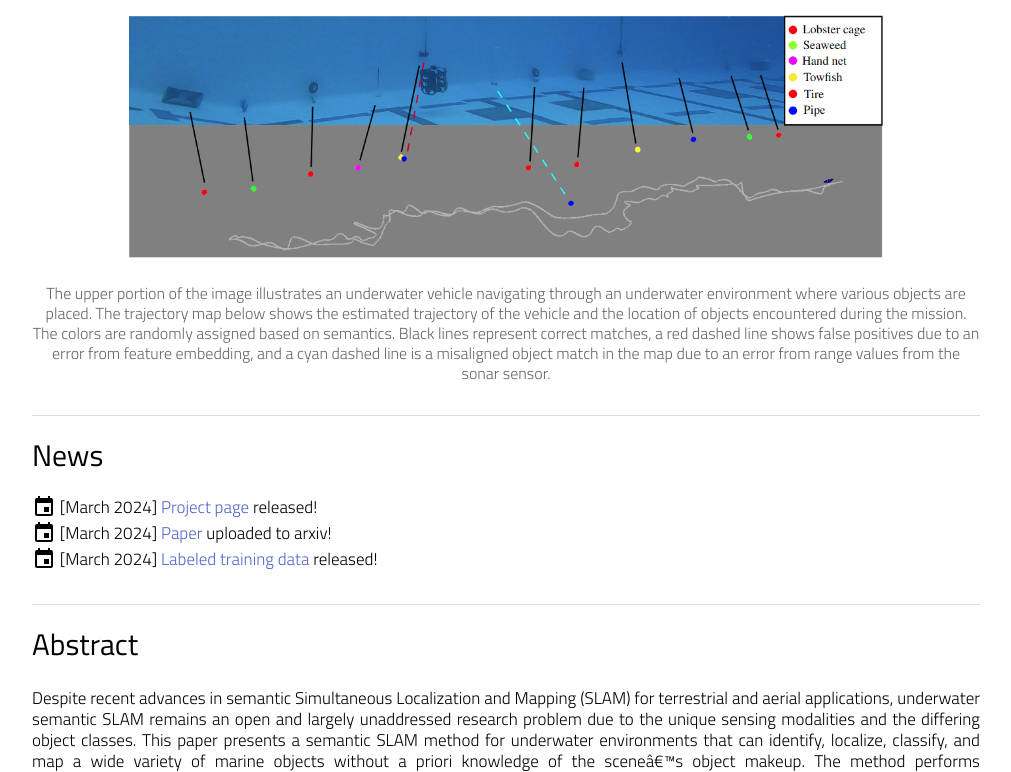
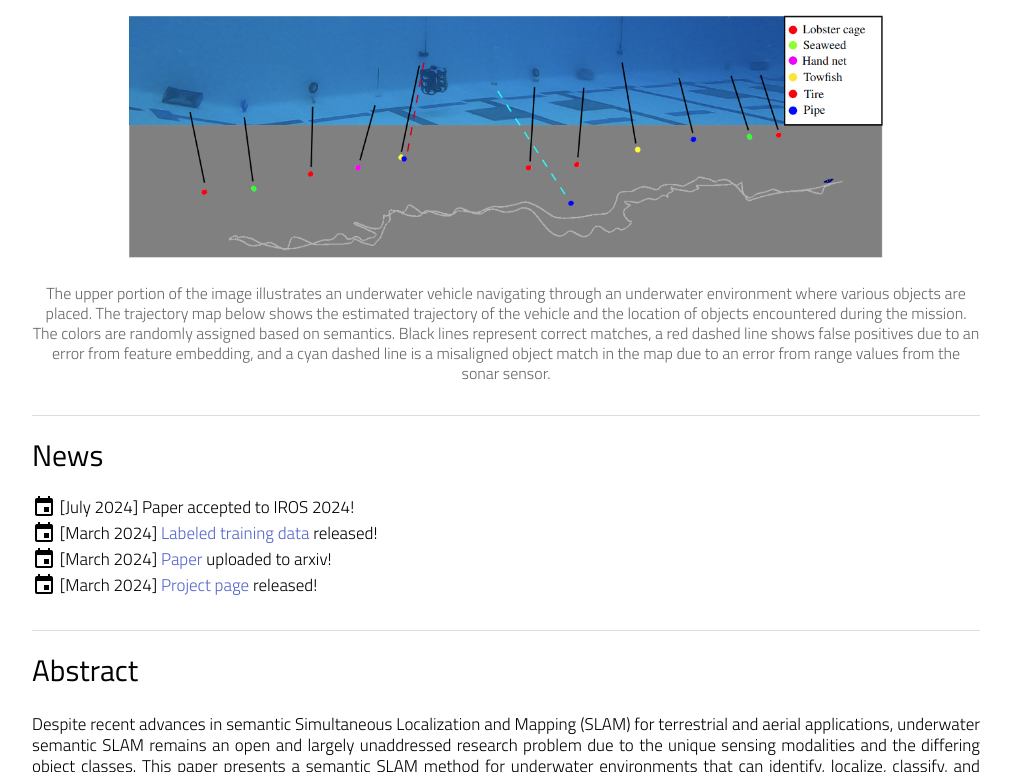
Before and after one commit to kurransingh/underwater-semantic-slam, a plain HTML site: page index.html in a window 1280 px wide. Shown: the part 391-1163 px from the top of the page, without its empty margins (134-1145 px from the left). Drawn offline with nearby package versions, Linux system fonts and the light colour scheme; a script that the page names is missing.

Commit message:
iros event

```diff
--- a/index.html
+++ b/index.html
@@ -431,9 +431,11 @@ pre {
         <hr>
         <h2>News</h2>
         <div class="row">
+            <div><span class="material-icons"> event </span> [July 2024] Paper accepted to IROS 2024! </div>
+            <div><span class="material-icons"> event </span> [March 2024] <a href="https://drive.google.com/file/d/1JGq45iaVwwVQRZzV5ClzG_ijUpk6rjBR/view?usp=sharing">Labeled training data</a> released!</div>
+            <div><span class="material-icons"> event </span> [March 2024] <a href="http://arxiv.org/abs/2403.12837">Paper</a> uploaded to arxiv!</div>
             <div><span class="material-icons"> event </span> [March 2024] <a href="https://kurransingh.github.io/underwater-semantic-slam/">Project page</a> released!</div>
-            <div><span class="material-icons"> event </span> [March 2024] <a href="http://arxiv.org/abs/2403.12837">Paper</a> uploaded to arxiv!</div>
-            <div><span class="material-icons"> event </span> [March 2024] <a href="https://drive.google.com/file/d/1JGq45iaVwwVQRZzV5ClzG_ijUpk6rjBR/view?usp=sharing">Labeled training data</a> released!</div>
+
 
         </div>
     </section>
```
